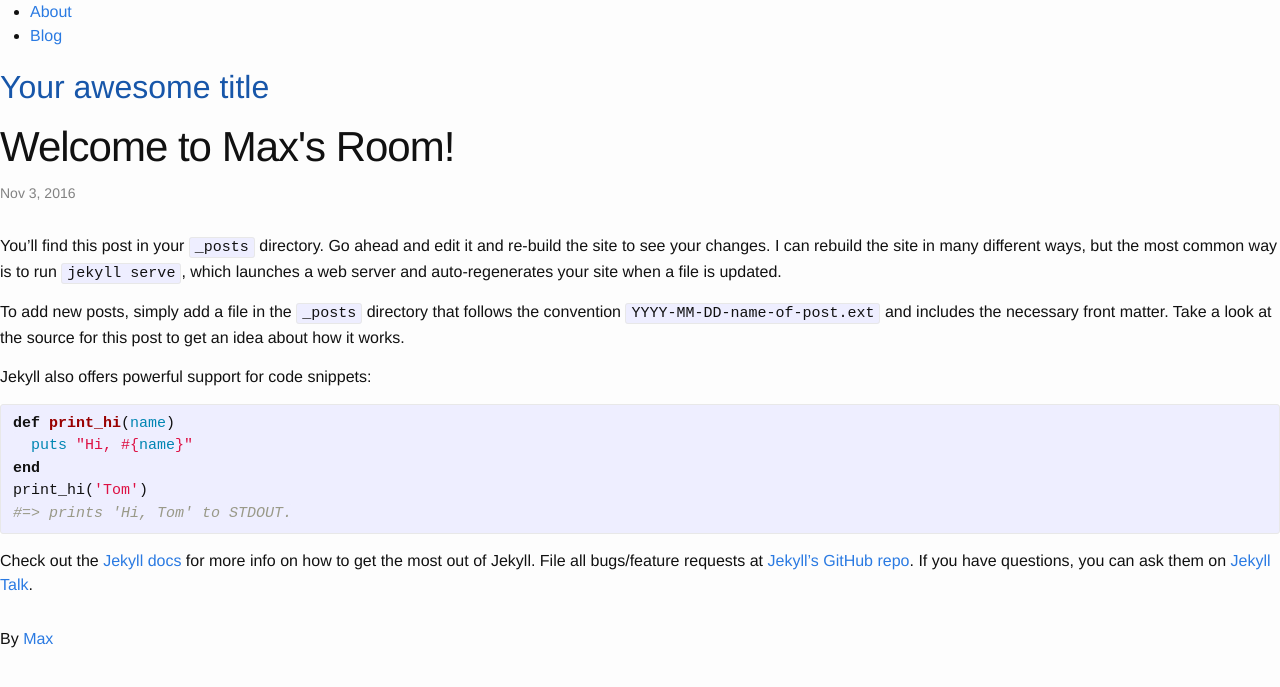
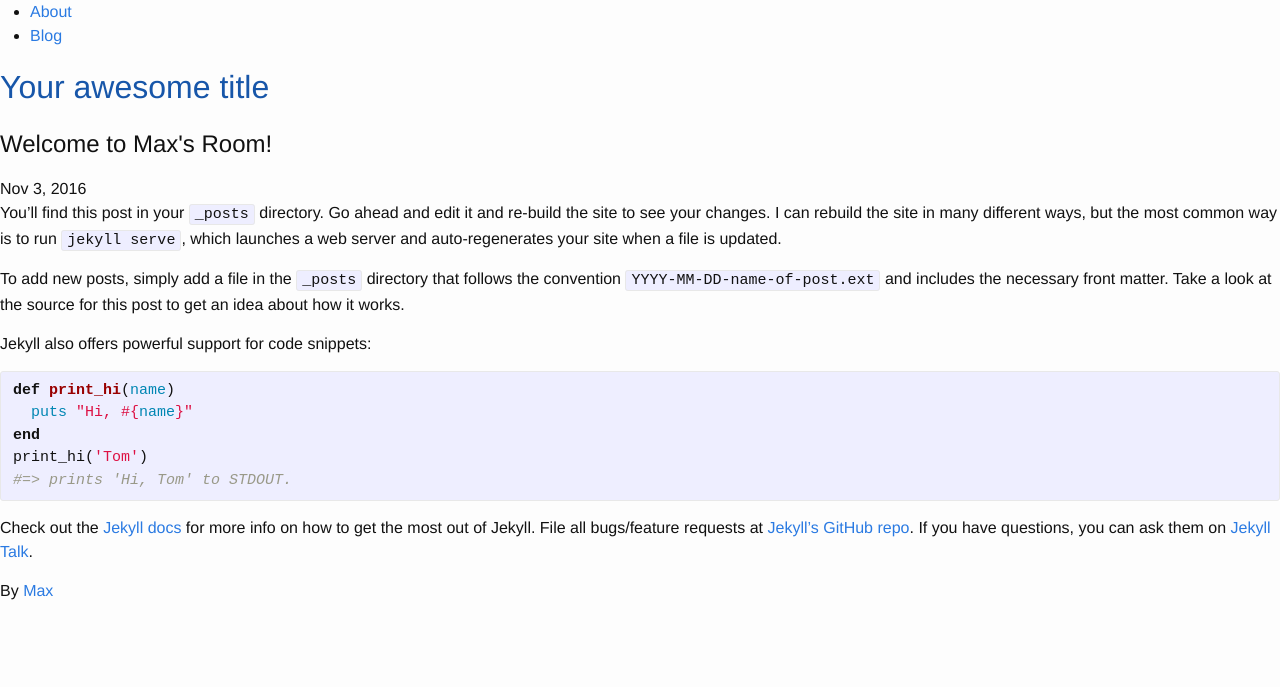
Before and after one commit to Andrewepstein/andrewepstein.github.io, a Jekyll site: the page built from _posts/2016-11-03-welcome-to-jekyll.markdown, in a window 1280 px wide. Shown: the top 687 px of the page. Built offline with Jekyll 4.4.1, drawn with Linux system fonts in a browser that asks for light colours; some web fonts are replaced.

Commit message:
Update post.html

```diff
--- a/_layouts/post.html
+++ b/_layouts/post.html
@@ -1,15 +1,8 @@
 ---
 layout: default
 ---
-<article class="post" itemscope itemtype="http://schema.org/BlogPosting">
 
-  <header class="post-header">
-    <h1 class="post-title" itemprop="name headline">{{ page.title }}</h1>
-    <p class="post-meta"><time datetime="{{ page.date | date_to_xmlschema }}" itemprop="datePublished">{{ page.date | date: "%b %-d, %Y" }}</time>{% if page.author %} • <span itemprop="author" itemscope itemtype="http://schema.org/Person"><span itemprop="name">{{ page.author }}</span></span>{% endif %}</p>
-  </header>
+<h2>{{ page.title }}</h2>
+<time>{{ page.date | date: "%b %-d, %Y" }}{% if page.author %} • {{ page.author }}{% endif %}{% if page.meta %} • {{ page.meta }}{% endif %}</time>
 
-  <div class="post-content" itemprop="articleBody">
-    {{ content }}
-  </div>
-
-</article>
+{{ content }}
```
